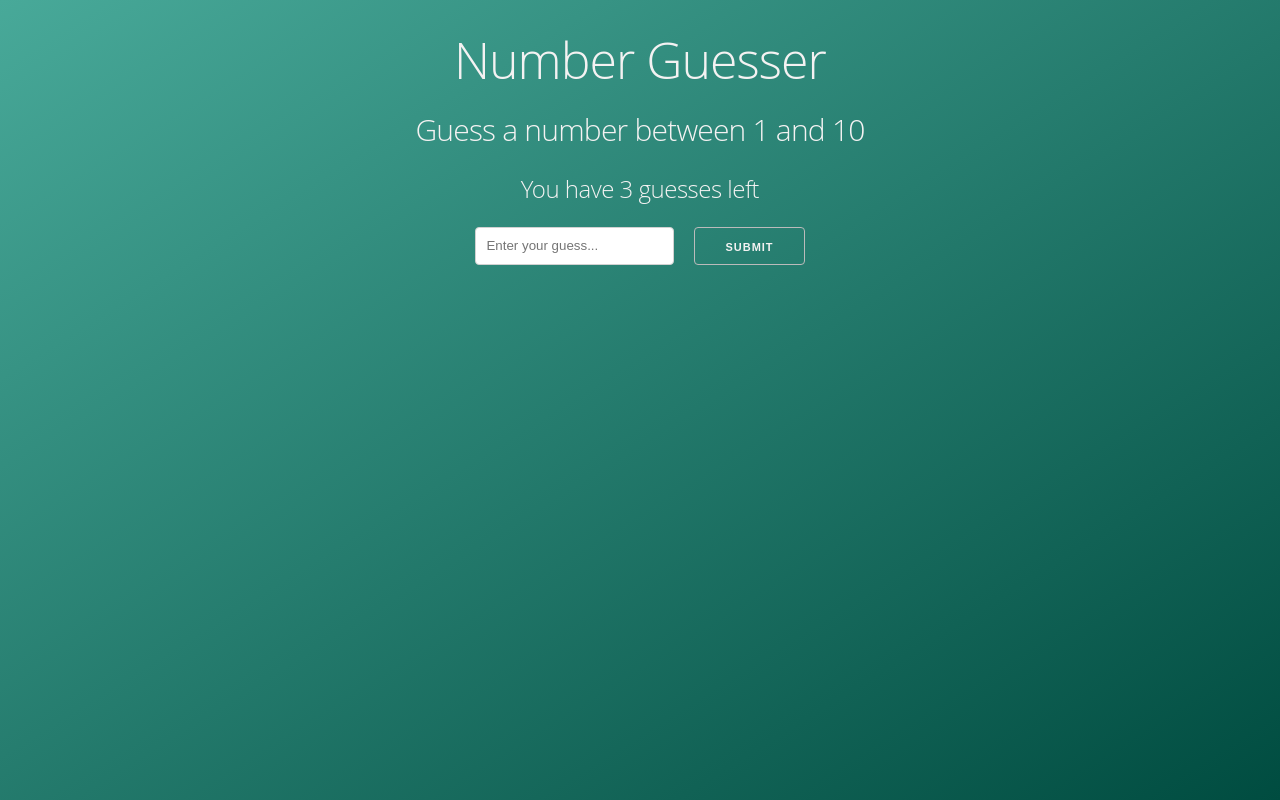
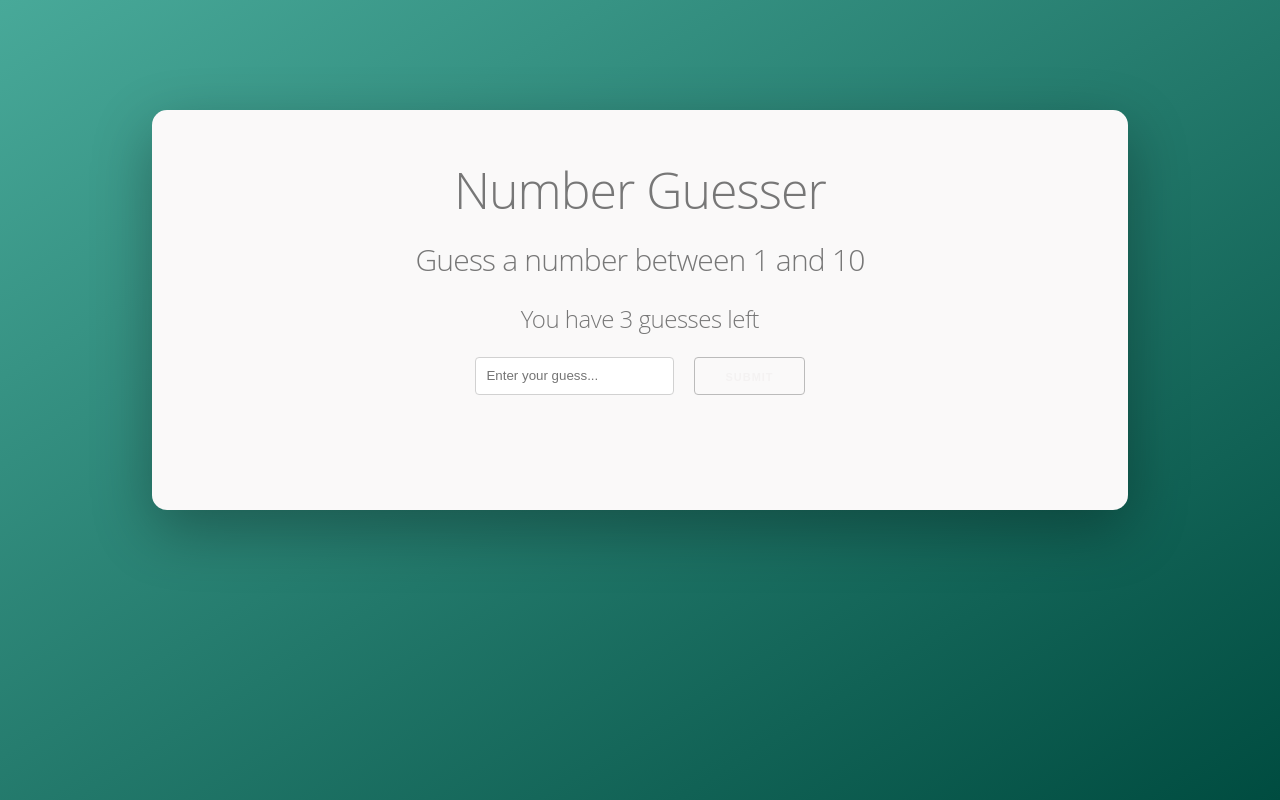
Before and after one commit to rayGreycloud/number-guesser-js, a plain HTML site: page index.html in a window 1280 px wide. Drawn offline with nearby package versions, Linux system fonts and the light colour scheme.

Commit message:
Update styles

```diff
--- a/style.css
+++ b/style.css
@@ -35,15 +35,32 @@ body {
   font-family: 'Open Sans', sans-serif;
   font-weight: 400;
   line-height: 1.6;
-  color: var(--color-grey-light-2);
+  color: var(--color-grey-dark-2);
   background-image: linear-gradient(
     to right bottom,
     var(--color-primary-light),
     var(--color-primary-dark)
   );
   background-size: cover;
+  background-repeat: no-repeat;
 
+  // temporary
+  min-height: 100vh;
 
+}
+
+.container {
+  max-width: 120rem;
+  margin: 8rem auto;
+  padding: 5rem;
+  background-color: var(--color-grey-light-1);
+  box-shadow: var(--shadow-dark);
+  border-radius: 15px;
+  min-height: 50vh;
+}
+
+.content {
+  margin: 3rem auto;
 }
 
 .heading {
@@ -51,7 +68,7 @@ body {
 }
 
 .game {
-  width: 60%;
+
   margin: 0 auto;
 
 }
```
